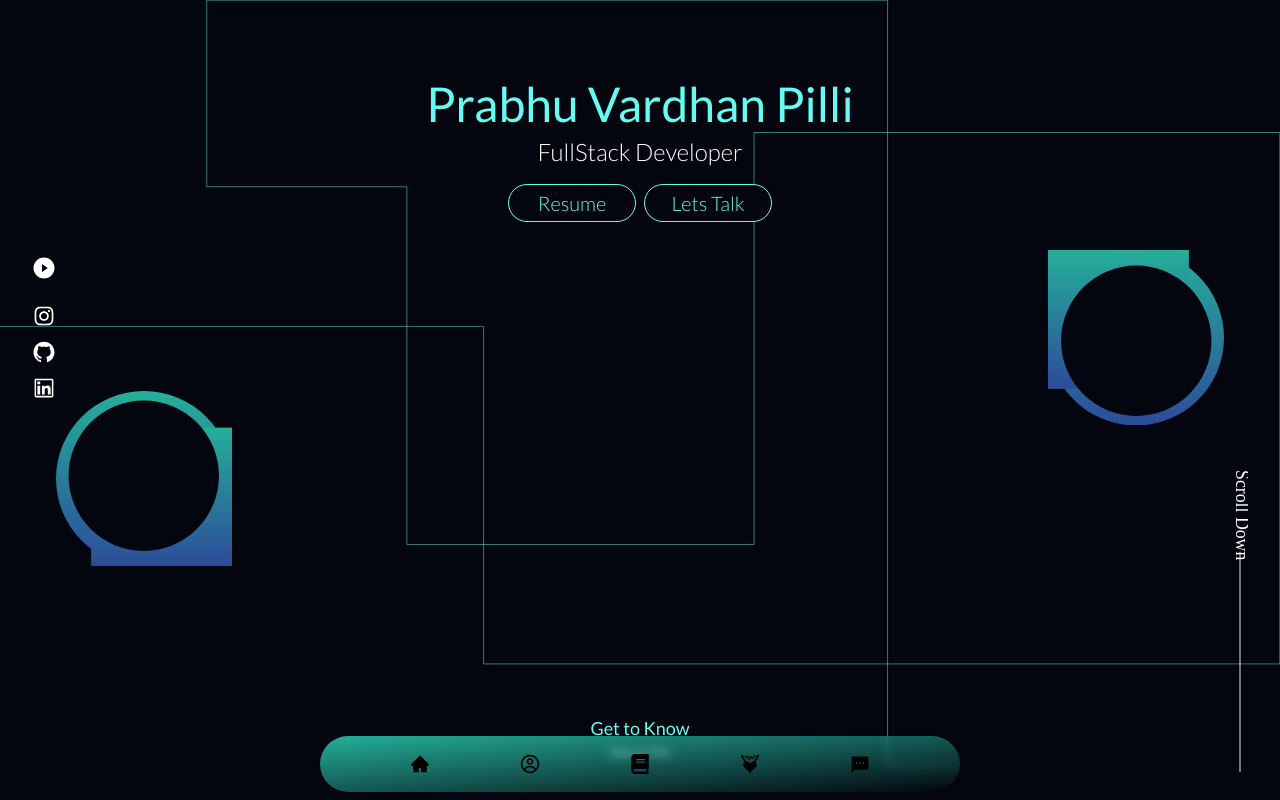
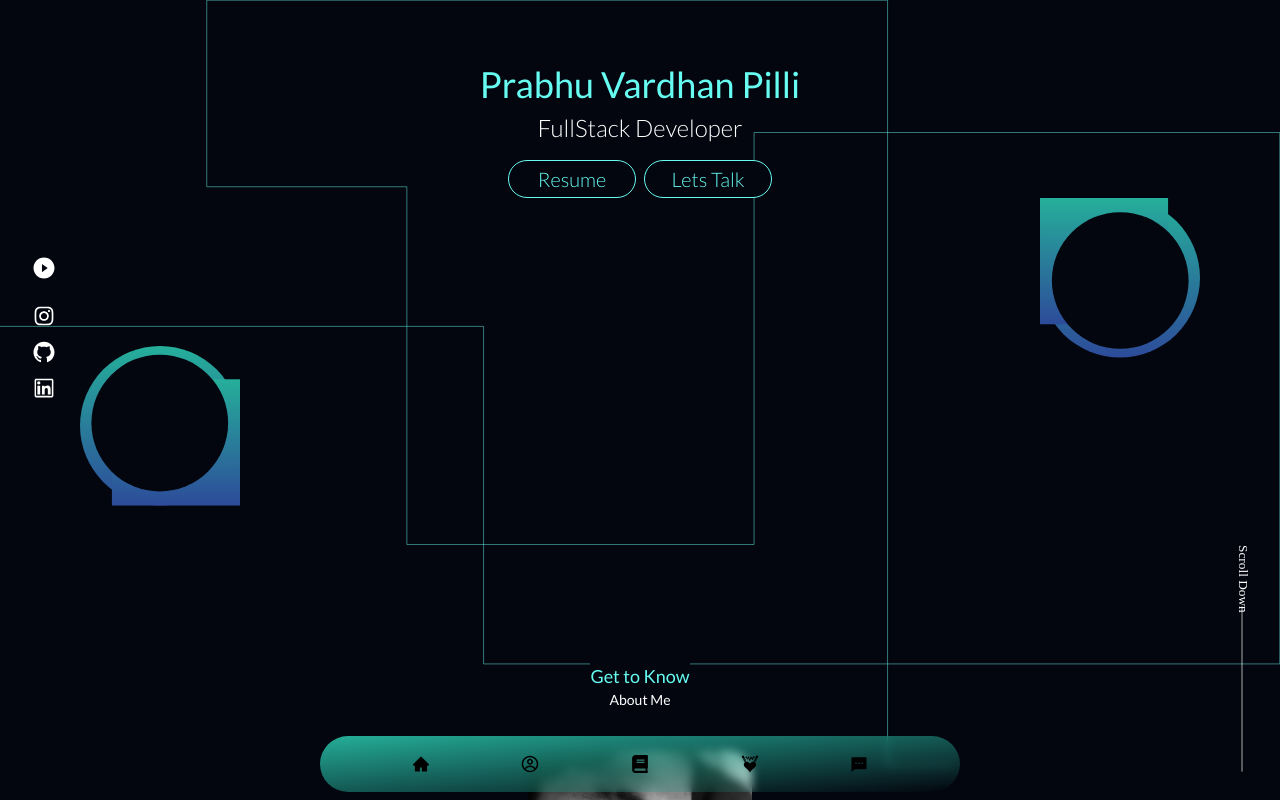
Before and after one commit to S550Stang/portfolio, a React (Create React App) app in the folder client/: page / in a window 1280 px wide. Shown: the top 800 px of the page. Built offline with nearby package versions, Linux system fonts and the light colour scheme.

Commit message:
better looking for mac

```diff
--- a/client/src/GlassNavigationPage/GlassNavigationComponent/index.jsx
+++ b/client/src/GlassNavigationPage/GlassNavigationComponent/index.jsx
@@ -22,35 +22,35 @@ export default function GlassNavigationComponent() {
         bounce: 0.3,
       }}
       className="flex justify-evenly items-center sm:fixed sm:bottom-2 sm:left-0 sm:right-0
-      sm:mx-auto w-1/2 sm:h-14 sm:z-50 sm:rounded-full sm:bg-gradient-to-br sm:from-[#25AF9A] sm:to-transparent sm:bg-opacity-40 sm:backdrop-blur-sm"
+      sm:mx-auto w-1/2 h-14 sm:z-50 sm:rounded-full sm:bg-gradient-to-br sm:from-[#25AF9A] sm:to-transparent sm:bg-opacity-40 sm:backdrop-blur-sm"
     >
       <a href="#Home">
         <AiFillHome
           className="invisible sm:visible sm:hover:text-white hover:cursor-pointer
-        sm:text-sm md:text-md lg:text-lg xl:text-xl 2xl:text-2xl"
+        sm:text-sm md:text-md lg:text-lg xl:text-lg 2xl:text-2xl"
         />
       </a>
 
       <a href="#AboutMe">
         <CgProfile
           className="hover:cursor-pointer invisible sm:visible sm:hover:text-white
-          sm:text-sm md:text-md lg:text-lg xl:text-xl 2xl:text-2xl"
+          sm:text-sm md:text-md lg:text-lg xl:text-lg 2xl:text-2xl"
         />
       </a>
 
       <a href="#Skills">
         <FaBook
           className="hover:cursor-pointer invisible sm:visible sm:hover:text-white
-          sm:text-sm md:text-md lg:text-lg xl:text-xl 2xl:text-2xl"
+          sm:text-sm md:text-md lg:text-lg xl:text-lg 2xl:text-2xl"
         />
       </a>
       <GiHeartBattery
         className="hover:cursor-pointer invisible sm:visible sm:hover:text-white
-        sm:text-sm md:text-md lg:text-lg xl:text-xl 2xl:text-2xl"
+        sm:text-sm md:text-md lg:text-lg xl:text-lg 2xl:text-2xl"
       />
       <RiMessage2Fill
         className="hover:cursor-pointer invisible sm:visible sm:hover:text-white
-        sm:text-sm md:text-md lg:text-lg xl:text-xl 2xl:text-2xl"
+        sm:text-sm md:text-md lg:text-lg xl:text-lg 2xl:text-2xl"
       />
     </motion.div>
   );
--- a/client/src/HomePage/HeaderComponent/HeaderTitle.jsx
+++ b/client/src/HomePage/HeaderComponent/HeaderTitle.jsx
@@ -12,7 +12,7 @@ export default function HeaderTitle() {
     <div>
       <div
         id="Home"
-        className="flex flex-col justify-center items-center font-Lato gap-y-1 lg:gap-y-2 2xl:gap-y-3 mt-10 sm:mt-16 md:mt-20 2xl:mt-24 "
+        className="flex flex-col justify-center items-center font-Lato gap-y-1 lg:gap-y-2 2xl:gap-y-3 mt-10 sm:mt-14 md:mt-14 xl:mt-16 2xl:mt-28 "
       >
         <motion.h1
           animate={{
@@ -28,7 +28,7 @@ export default function HeaderTitle() {
             duration: 1,
             type: "spring",
           }}
-          className="text-[#66FCF1] text-2xl sm:text-3xl md:text-4xl lg:text-5xl 2xl:text-6xl "
+          className="text-[#66FCF1] text-2xl sm:text-3xl md:text-4xl lg:text-4xl 2xl:text-6xl "
         >
           Prabhu Vardhan Pilli
         </motion.h1>
--- a/client/src/HomePage/ScrollDown/ScrollDown.jsx
+++ b/client/src/HomePage/ScrollDown/ScrollDown.jsx
@@ -4,7 +4,7 @@ import { motion } from "framer-motion";
 export default function ScrollDown() {
   return (
     <motion.div
-      className="fixed right-2 bottom-7 w-3 md:w-4 md:right-6 xl:right-8 "
+      className="fixed right-2 bottom-7 w-3 md:right-6 xl:right-8 "
       animate={{
         x: 0,
         opacity: 1,
--- a/client/src/VectorGraphicsPage/VectorGraphicsComponent/index.jsx
+++ b/client/src/VectorGraphicsPage/VectorGraphicsComponent/index.jsx
@@ -8,7 +8,7 @@ export default function VectorGraphics() {
       sm:mt-16 sm:mb-24
       md:mt-12 md:mb-28
       lg:mt-10 lg:mb-32
-      xl:mt-7 xl:mb-36"
+      xl:mt-0 xl:mb-36"
     >
       {/** Right Side Vector Graphic */}
       <motion.div
@@ -27,8 +27,8 @@ export default function VectorGraphics() {
           bounce: 0.3,
         }}
         className="absolute right-0 w-24
-        sm:right-3 md:right-5 lg:right-10 xl:right-14 2xl:right-20
-        sm:w-32 md:w-36 lg:w-40 xl:w-44 2xl:w-48
+        sm:right-3 md:right-5 lg:right-10 xl:right-20 2xl:right-28
+        sm:w-32 md:w-36 lg:w-40 xl:w-40 2xl:w-48
         "
       >
         <svg xmlns="http://www.w3.org/2000/svg" viewBox="0 0 351 350">
@@ -101,9 +101,9 @@ export default function VectorGraphics() {
           type: "spring",
           bounce: 0.3,
         }}
-        className="absolute left-0 bottom-1 -z-50 w-24
-        sm:left-3 md:left-5 lg:left-10 xl:left-14 2xl:left-20
-        sm:w-32 md:w-36 lg:w-40 xl:w-44 2xl:w-48"
+        className="absolute left-0 bottom-1 xl:bottom-3 -z-50 w-24
+        sm:left-3 md:left-5 lg:left-10 xl:left-20 2xl:left-28
+        sm:w-32 md:w-36 lg:w-40 xl:w-40 2xl:w-48"
       >
         <svg
           id="Group_58"
```
